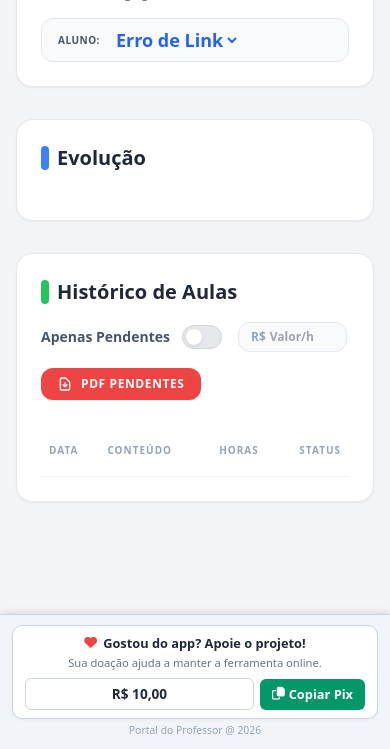
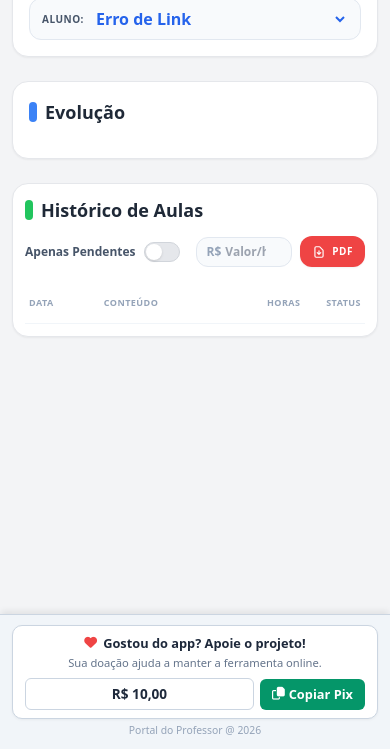
Before and after one commit to Pivetzen/Aulas-hom, a plain HTML site: page index.html in a window 390 px wide. Shown: the part 95-844 px from the top of the page. Drawn offline with nearby package versions, Linux system fonts and the light colour scheme; no server answers.

Commit message:
Refactor layout and styles in index.html
Adjusted padding and modified layout for better responsiveness. Updated text sizes and classes for improved UI consistency.

```diff
--- a/index.html
+++ b/index.html
@@ -43,7 +43,7 @@
             flex: 1;
             overflow-y: auto;
             -webkit-overflow-scrolling: touch;
-            padding: 1rem;
+            padding: 0.75rem;
         }
 
         @media (min-width: 768px) {
@@ -149,64 +149,68 @@
         <!-- ÁREA PRINCIPAL COM ROLAGEM INDEPENDENTE -->
         <div class="main-content">
             <div class="max-w-5xl mx-auto">
-                <div class="flex flex-col md:flex-row md:items-center justify-between mb-8 gap-4 bg-white p-6 rounded-2xl shadow-sm border border-gray-200">
+                <div class="flex flex-col md:flex-row md:items-center justify-between mb-6 gap-4 bg-white p-4 md:p-6 rounded-2xl shadow-sm border border-gray-200">
                     <div>
-                        <h1 class="text-3xl font-extrabold text-slate-800 tracking-tight">Portal de Reforço</h1>
-                        <p class="text-slate-500 text-sm font-medium">Gestão Pedagógica e Financeira</p>
+                        <h1 class="text-2xl md:text-3xl font-extrabold text-slate-800 tracking-tight">Portal de Reforço</h1>
+                        <p class="text-slate-500 text-xs md:text-sm font-medium">Gestão Pedagógica e Financeira</p>
                     </div>
-                    <div class="flex items-center bg-slate-50 px-4 py-2 rounded-xl border border-slate-200">
-                        <label class="mr-3 font-semibold text-slate-600 uppercase text-[10px] tracking-wider">Aluno:</label>
-                        <select id="select-aluno" onchange="renderizarDados()" class="bg-transparent border-none focus:ring-0 text-blue-600 font-bold cursor-pointer text-lg outline-none">
+                    <div class="flex items-center bg-slate-50 px-3 py-2 rounded-xl border border-slate-200">
+                        <label class="mr-2 font-semibold text-slate-600 uppercase text-[10px] tracking-wider">Aluno:</label>
+                        <select id="select-aluno" onchange="renderizarDados()" class="bg-transparent border-none focus:ring-0 text-blue-600 font-bold cursor-pointer text-base md:text-lg outline-none w-full">
                             <option value="">Carregando...</option>
                         </select>
                     </div>
                 </div>
 
-                <div class="grid grid-cols-1 lg:grid-cols-3 gap-8">
+                <div class="grid grid-cols-1 lg:grid-cols-3 gap-6">
                     <div class="lg:col-span-1">
-                        <div class="bg-white p-6 rounded-2xl shadow-sm border border-gray-200 h-full">
-                            <h2 class="text-xl font-bold text-gray-800 mb-6 flex items-center"><span class="w-2 h-6 bg-blue-500 rounded mr-2"></span>Evolução</h2>
-                            <div id="container-progresso" class="space-y-6"></div>
+                        <div class="bg-white p-4 md:p-6 rounded-2xl shadow-sm border border-gray-200 h-full">
+                            <h2 class="text-lg md:text-xl font-bold text-gray-800 mb-4 flex items-center"><span class="w-2 h-5 bg-blue-500 rounded mr-2"></span>Evolução</h2>
+                            <div id="container-progresso" class="space-y-4 md:space-y-6"></div>
                         </div>
                     </div>
 
                     <div class="lg:col-span-2">
-                        <div class="bg-white p-6 rounded-2xl shadow-sm border border-gray-200">
-                            <div class="flex flex-col sm:flex-row sm:items-center justify-between mb-6 gap-4">
-                                <h2 class="text-xl font-bold text-gray-800 flex items-center"><span class="w-2 h-6 bg-green-500 rounded mr-2"></span>Histórico de Aulas</h2>
+                        <!-- Ajuste do padding de p-6 para p-3 sm:p-6 para aproveitar 100% da largura em telas pequenas -->
+                        <div class="bg-white p-3 sm:p-6 rounded-2xl shadow-sm border border-gray-200">
+                            <div class="flex flex-col sm:flex-row sm:items-center justify-between mb-4 sm:mb-6 gap-3">
+                                <h2 class="text-lg md:text-xl font-bold text-gray-800 flex items-center"><span class="w-2 h-5 bg-green-500 rounded mr-2"></span>Histórico de Aulas</h2>
 
-                                <div class="flex items-center gap-4 flex-wrap">
-                                    <label class="flex items-center cursor-pointer select-none text-sm">
-                                        <span class="mr-3 font-bold text-slate-600">Apenas Pendentes</span>
+                                <div class="flex items-center gap-3 flex-wrap justify-between sm:justify-end">
+                                    <label class="flex items-center cursor-pointer select-none text-xs sm:text-sm">
+                                        <span class="mr-2 font-bold text-slate-600">Apenas Pendentes</span>
                                         <div class="relative">
                                             <input type="checkbox" id="check-pendentes" onchange="renderizarDados()" class="sr-only">
-                                            <div class="block bg-gray-200 w-10 h-6 rounded-full border border-gray-300"></div>
-                                            <div class="dot absolute left-1 top-1 bg-white w-4 h-4 rounded-full shadow"></div>
+                                            <div class="block bg-gray-200 w-9 h-5 rounded-full border border-gray-300"></div>
+                                            <div class="dot absolute left-0.5 top-0.5 bg-white w-4 h-4 rounded-full shadow"></div>
                                         </div>
                                     </label>
 
-                                    <div class="flex items-center bg-slate-50 border border-slate-200 rounded-xl px-3 py-1.5">
-                                        <span class="text-slate-400 text-xs font-bold mr-1">R$</span>
-                                        <input type="number" id="valor-hora" placeholder="Valor/h" min="0" step="0.01" class="bg-transparent text-xs font-bold text-slate-700 w-16 outline-none border-none p-0 focus:ring-0" />
+                                    <div class="flex items-center gap-2">
+                                        <div class="flex items-center bg-slate-50 border border-slate-200 rounded-xl px-2.5 py-1.5">
+                                            <span class="text-slate-400 text-xs font-bold mr-1">R$</span>
+                                            <input type="number" id="valor-hora" placeholder="Valor/h" min="0" step="0.01" class="bg-transparent text-xs font-bold text-slate-700 w-14 outline-none border-none p-0 focus:ring-0" />
+                                        </div>
+
+                                        <button onclick="gerarPDF()" class="bg-red-500 hover:bg-red-600 text-white font-bold text-[10px] sm:text-xs uppercase tracking-wider px-3 py-2 rounded-xl shadow-sm transition-all flex items-center gap-1.5">
+                                            <svg xmlns="http://www.w3.org/2000/svg" class="h-3.5 w-3.5" fill="none" viewBox="0 0 24 24" stroke="currentColor">
+                                                <path stroke-linecap="round" stroke-linejoin="round" stroke-width="2" d="M12 10v6m0 0l-3-3m3 3l3-3m2 8H7a2 2 0 01-2-2V5a2 2 0 012-2h5.586a1 1 0 01.707.293l5.414 5.414a1 1 0 01.293.707V19a2 2 0 01-2 2z" />
+                                            </svg>
+                                            PDF
+                                        </button>
                                     </div>
-
-                                    <button onclick="gerarPDF()" class="bg-red-500 hover:bg-red-600 text-white font-bold text-xs uppercase tracking-wider px-4 py-2 rounded-xl shadow-sm transition-all flex items-center gap-2">
-                                        <svg xmlns="http://www.w3.org/2000/svg" class="h-4 w-4" fill="none" viewBox="0 0 24 24" stroke="currentColor">
-                                            <path stroke-linecap="round" stroke-linejoin="round" stroke-width="2" d="M12 10v6m0 0l-3-3m3 3l3-3m2 8H7a2 2 0 01-2-2V5a2 2 0 012-2h5.586a1 1 0 01.707.293l5.414 5.414a1 1 0 01.293.707V19a2 2 0 01-2 2z" />
-                                        </svg>
-                                        PDF Pendentes
-                                    </button>
                                 </div>
                             </div>
 
-                            <div class="overflow-x-auto">
-                                <table class="w-full text-left text-sm text-slate-600">
+                            <!-- Tabela ajustada para largura total sem scroll lateral -->
+                            <div class="w-full">
+                                <table class="w-full text-left text-xs sm:text-sm text-slate-600 table-fixed">
                                     <thead>
-                                        <tr class="text-slate-400 uppercase text-[10px] tracking-widest border-b border-slate-100">
-                                            <th class="py-4 px-2">Data</th>
-                                            <th class="py-4 px-2">Conteúdo</th>
-                                            <th class="py-4 px-2 text-center">Horas</th>
-                                            <th class="py-4 px-2 text-right">Status</th>
+                                        <tr class="text-slate-400 uppercase text-[9px] sm:text-[10px] tracking-wider border-b border-slate-100">
+                                            <th class="py-3 px-1 w-[22%] sm:w-[20%]">Data</th>
+                                            <th class="py-3 px-1 w-[48%] sm:w-[50%]">Conteúdo</th>
+                                            <th class="py-3 px-1 text-center w-[12%] sm:w-[15%]">Horas</th>
+                                            <th class="py-3 px-1 text-right w-[18%] sm:w-[15%]">Status</th>
                                         </tr>
                                     </thead>
                                     <tbody id="tabela-aulas" class="divide-y divide-slate-50"></tbody>
@@ -315,7 +319,7 @@
                 if (i.tipo === 'Progresso') {
                     const p = parseInt(i.valor) || 0;
                     cProgresso.innerHTML += `<div>
-                        <div class="flex justify-between text-xs mb-2 font-bold text-slate-700"><span>${i.conteudo}</span><span>${p}%</span></div>
+                        <div class="flex justify-between text-xs mb-1.5 font-bold text-slate-700"><span>${i.conteudo}</span><span>${p}%</span></div>
                         <div class="w-full bg-slate-100 rounded-full h-2.5 overflow-hidden">
                             <div class="bg-blue-500 h-2.5 rounded-full progress-bar" style="width:${p}%"></div>
                         </div>
@@ -324,11 +328,11 @@
                     if (apenasPendentes && i.pago) return;
 
                     tAulas.innerHTML += `<tr class="hover:bg-slate-50 transition-colors">
-                        <td class="py-4 px-2 text-slate-400 font-medium">${i.valor}</td>
-                        <td class="py-4 px-2 font-semibold text-slate-800">${i.conteudo}</td>
-                        <td class="py-4 px-2 text-center font-bold text-slate-500">${i.extra}h</td>
-                        <td class="py-4 px-2 text-right">
-                            <span class="px-3 py-1 rounded-full text-[10px] font-black uppercase tracking-wider ${i.pago ? 'bg-green-100 text-green-700' : 'bg-red-100 text-red-700'}">
+                        <td class="py-3 px-1 text-slate-400 font-medium whitespace-nowrap text-[11px] sm:text-xs">${i.valor}</td>
+                        <td class="py-3 px-1 font-semibold text-slate-800 break-words leading-tight text-xs sm:text-sm">${i.conteudo}</td>
+                        <td class="py-3 px-1 text-center font-bold text-slate-500 whitespace-nowrap text-xs">${i.extra}h</td>
+                        <td class="py-3 px-1 text-right whitespace-nowrap">
+                            <span class="px-2 py-0.5 sm:px-2.5 sm:py-1 rounded-full text-[9px] sm:text-[10px] font-black uppercase tracking-tight ${i.pago ? 'bg-green-100 text-green-700' : 'bg-red-100 text-red-700'}">
                                 ${i.pago ? 'Pago' : 'Pendente'}
                             </span>
                         </td>
```
